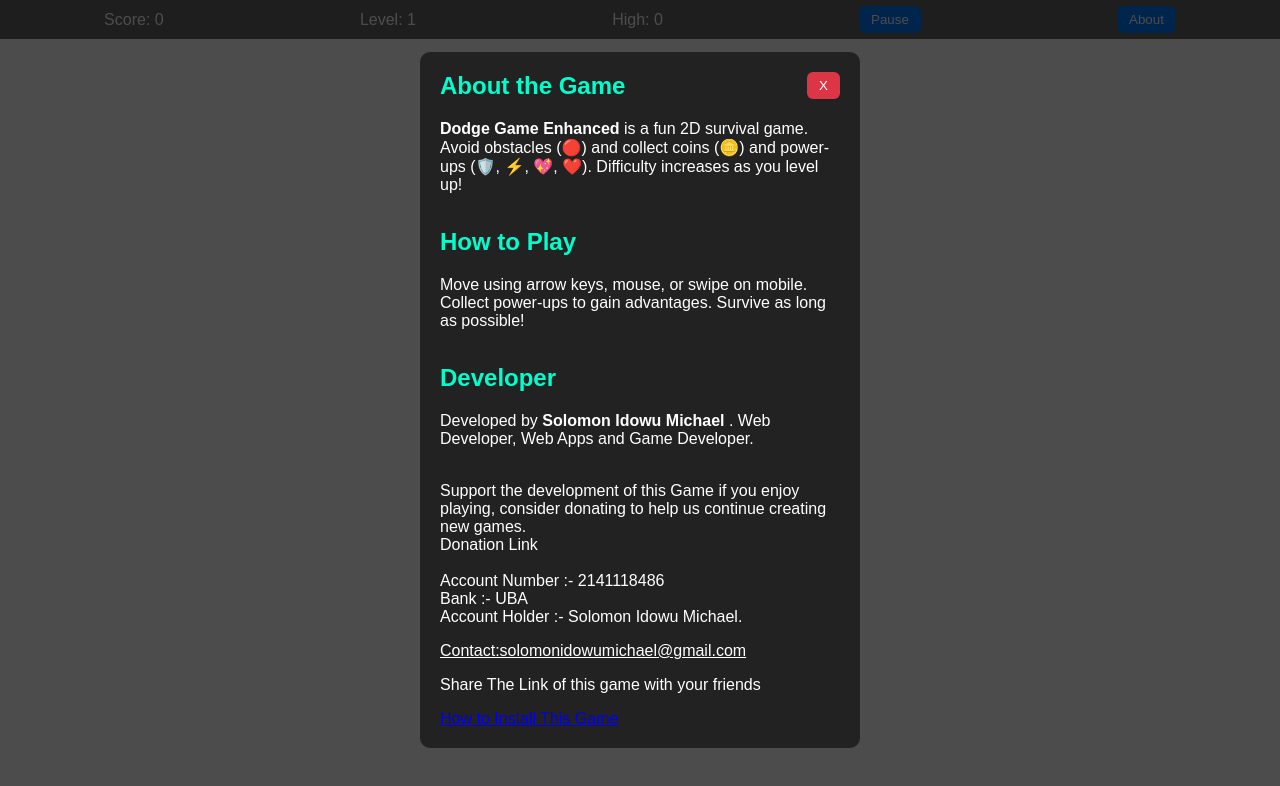
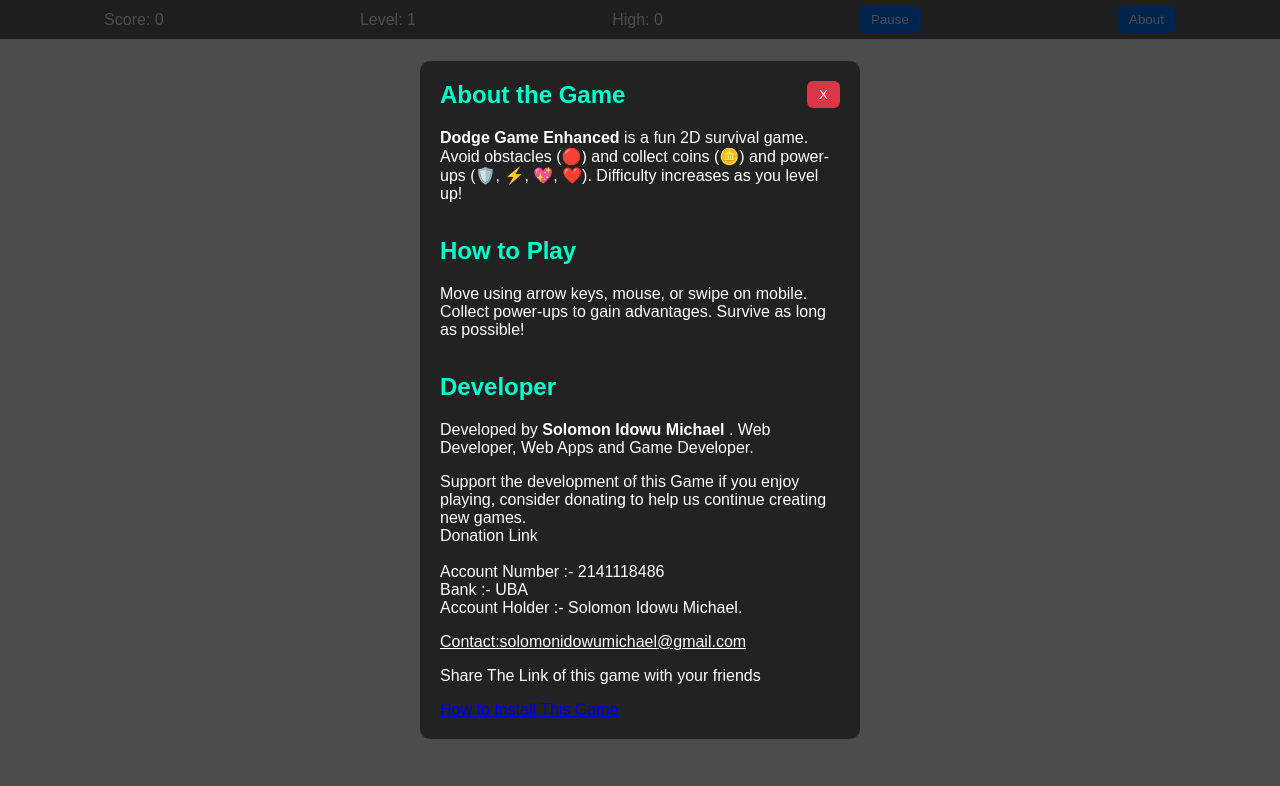
Before and after one commit to idowu123/dodgegame, a plain HTML site: page index.html in a window 1280 px wide. Both pictures are taken after a click on the button "About". Drawn offline with Linux system fonts and the light colour scheme.

Commit message:
Update index.html

```diff
--- a/index.html
+++ b/index.html
@@ -138,7 +138,7 @@ canvas {
     <h2>How to Play</h2>
     <p>Move using arrow keys, mouse, or swipe on mobile. Collect power-ups to gain advantages. Survive as long as possible!</p><br>
     <h2>Developer</h2>
-    Developed by <b>Solomon Idowu Michael </b>. Web Developer, Web Apps and Game Developer.<br><br>
+    Developed by <b>Solomon Idowu Michael </b>. Web Developer, Web Apps and Game Developer.<br>
 
     <p>Support the development of this Game if you enjoy playing,
       consider donating to help us continue creating new games.<br>
@@ -148,7 +148,7 @@ canvas {
       Bank :-  UBA <br>
       Account Holder :- Solomon Idowu Michael.
     </p>
-    <a class="email" href="mailto:solomonidowumichael@gmail.com">Contact:solomonidowumichael@gmail.com</a><br>
+    <a class="email" href="mailto:solomonidowumichael@gmail.com">Contact:solomonidowumichael@gmail.com</a>
 
   <p>Share The Link of this game with your friends </p>
   <a href="howtoinstall">How to Install This Game </a>
```
